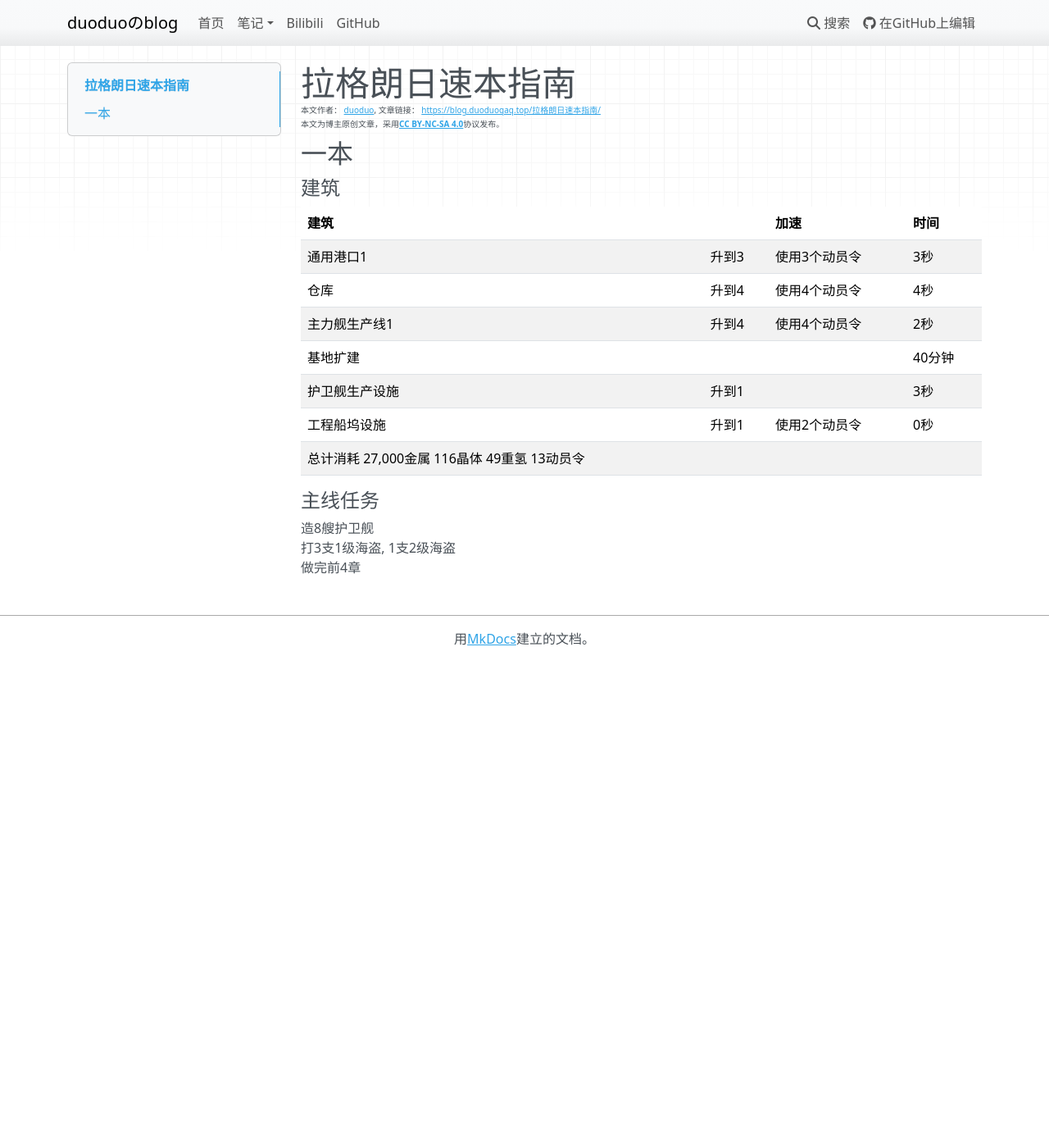
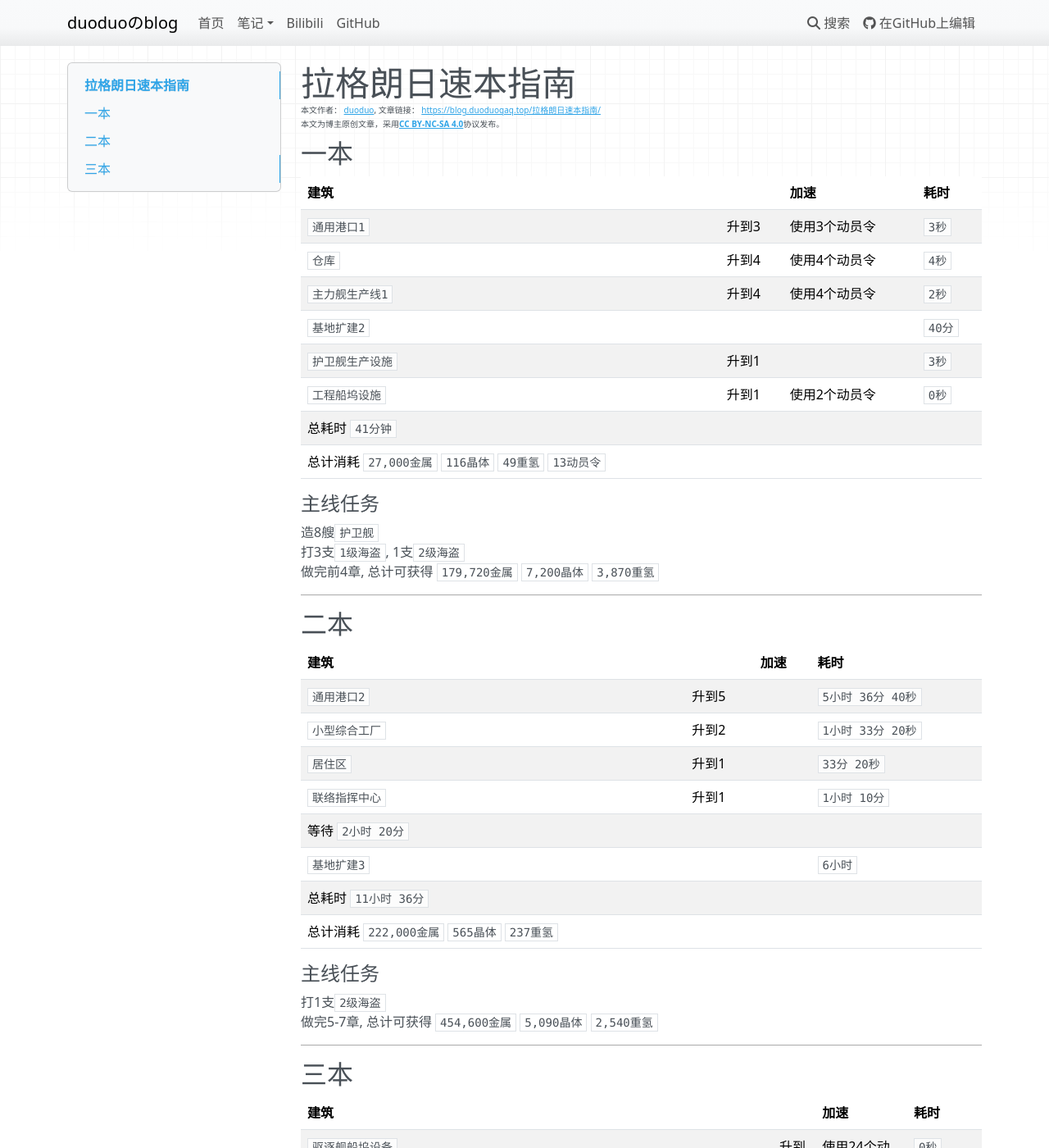
Before and after one commit to duoduo6666/duoduo6666.github.io, an MkDocs documentation site: the page built from docs/拉格朗日速本指南.md, in a window 1280 px wide and 1400 px high. Shown: the whole window at 82% size. Built offline with MkDocs 1.6.1, drawn with Linux system fonts in a browser that asks for light colours; nearby versions of some CDN libraries; some of the changed text lies outside the part shown.

Commit message:
阿巴阿巴

```diff
--- a/docs/拉格朗日速本指南.md
+++ b/docs/拉格朗日速本指南.md
@@ -2,18 +2,51 @@
 <python-script>{state}</python-script>
 
 ## 一本
-#### 建筑
-| 建筑           |       | 加速          | 时间   |
-| -------------- | ----- | ------------- | ------ |
-| 通用港口1      | 升到3 | 使用3个动员令 | 3秒    |
-| 仓库           | 升到4 | 使用4个动员令 | 4秒    |
-| 主力舰生产线1  | 升到4 | 使用4个动员令 | 2秒    |
-| 基地扩建       |       |               | 40分钟 |
-| 护卫舰生产设施 | 升到1 |               | 3秒    |
-| 工程船坞设施   | 升到1 | 使用2个动员令 | 0秒    |
-总计消耗 27,000金属 116晶体 49重氢 13动员令
+| 建筑             |       | 加速          | 耗时   |
+| ---------------- | ----- | ------------- | ------ |
+| `通用港口1 `     | 升到3 | 使用3个动员令 | `3秒`  |
+| `仓库`           | 升到4 | 使用4个动员令 | `4秒`  |
+| `主力舰生产线1`  | 升到4 | 使用4个动员令 | `2秒`  |
+| `基地扩建2`      |       |               | `40分` |
+| `护卫舰生产设施` | 升到1 |               | `3秒`  |
+| `工程船坞设施`   | 升到1 | 使用2个动员令 | `0秒`  |
+总耗时 `41分钟`
+总计消耗 `27,000金属` `116晶体` `49重氢` `13动员令`
 
 #### 主线任务
-造8艘护卫舰
-打3支1级海盗, 1支2级海盗
-做完前4章
+造8艘`护卫舰`
+打3支`1级海盗`, 1支`2级海盗`
+做完前4章, 总计可获得 `179,720金属` `7,200晶体` `3,870重氢`
+
+---
+
+## 二本
+| 建筑            |       | 加速          | 耗时              |
+| --------------- | ----- | ------------- | ----------------- |
+| `通用港口2`     | 升到5 |               | `5小时 36分 40秒` |
+| `小型综合工厂`  | 升到2 |               | `1小时 33分 20秒` |
+| `居住区`        | 升到1 |               | `33分 20秒`       |
+| `联络指挥中心`  | 升到1 |               | `1小时 10分`      |
+| 等待 `2小时 20分`                                           |
+| `基地扩建3`     |       |               | `6小时`           |
+总耗时 `11小时 36分`
+总计消耗 `222,000金属` `565晶体` `237重氢`
+
+#### 主线任务
+打1支`2级海盗`
+做完5-7章, 总计可获得 `454,600金属` `5,090晶体` `2,540重氢`
+
+---
+
+## 三本
+| 建筑             |       | 加速           | 耗时         |
+| ---------------- | ----- | -------------- | ------------ |
+| `驱逐舰船坞设备` | 升到1 | 使用24个动员令 | `0秒`        |
+| `贸易管理中心`   | 升到1 | 使用11个动员令 | `45分`       |
+| `通用港口3`      | 升到5 |                | `9小时 16分` |
+| `主力舰生产线2`  | 升到5 |                | `10小时 1分` |
+| `基地扩建4`      |       |                | `11小时`     |
+| `金属炼化工厂`   | 升到2 |                | `3小时 5分`  |
+| `晶体合成工厂`   | 升到2 |                | `3小时 5分`  |
+金属炼化工厂升满消耗 `6,440晶体` `2,570重氢` 可以获得 `50,000金属` 产量 耗时 `18小时 22分钟`
+总计耗时 `21小时 1分`
```
